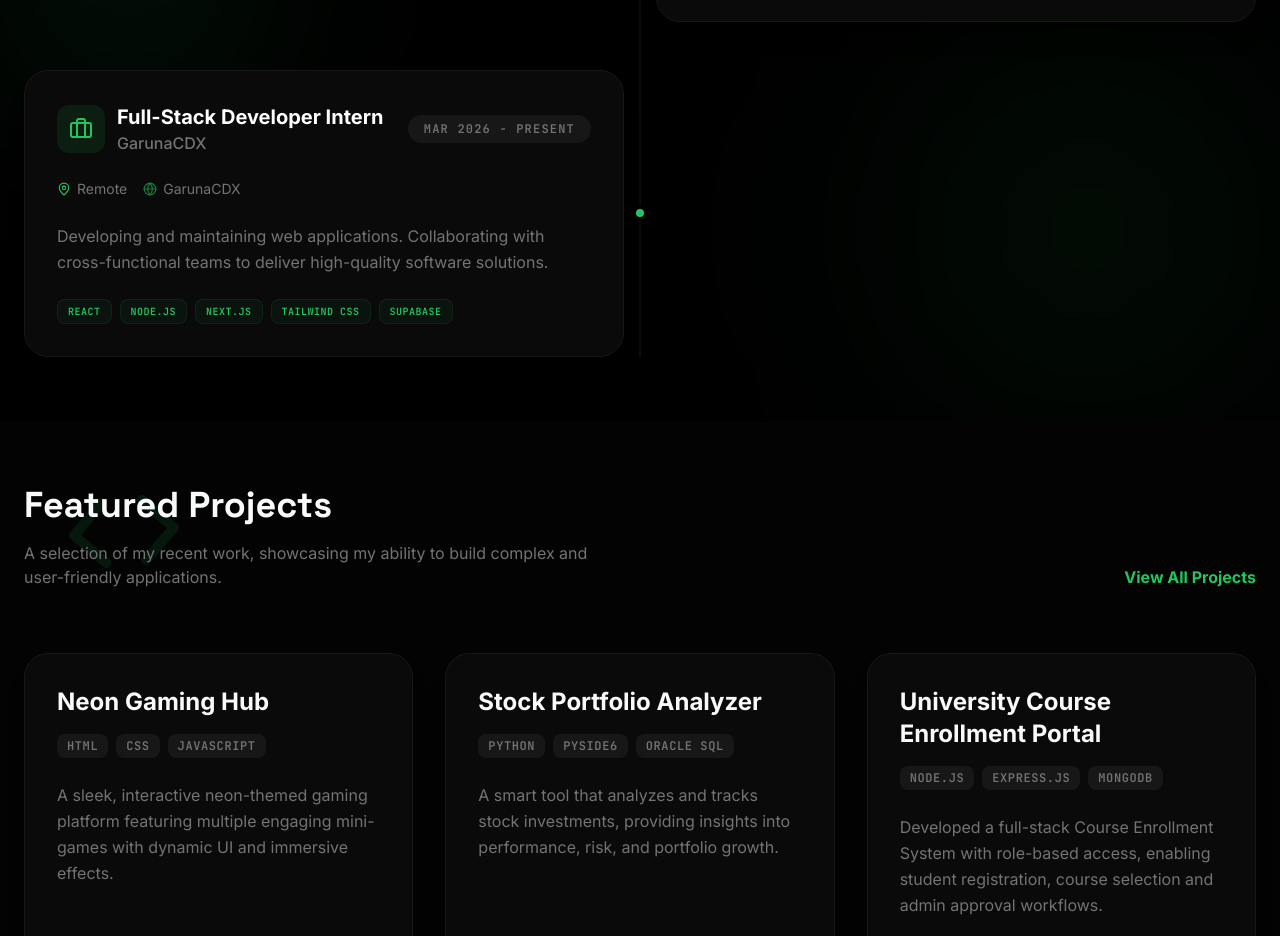
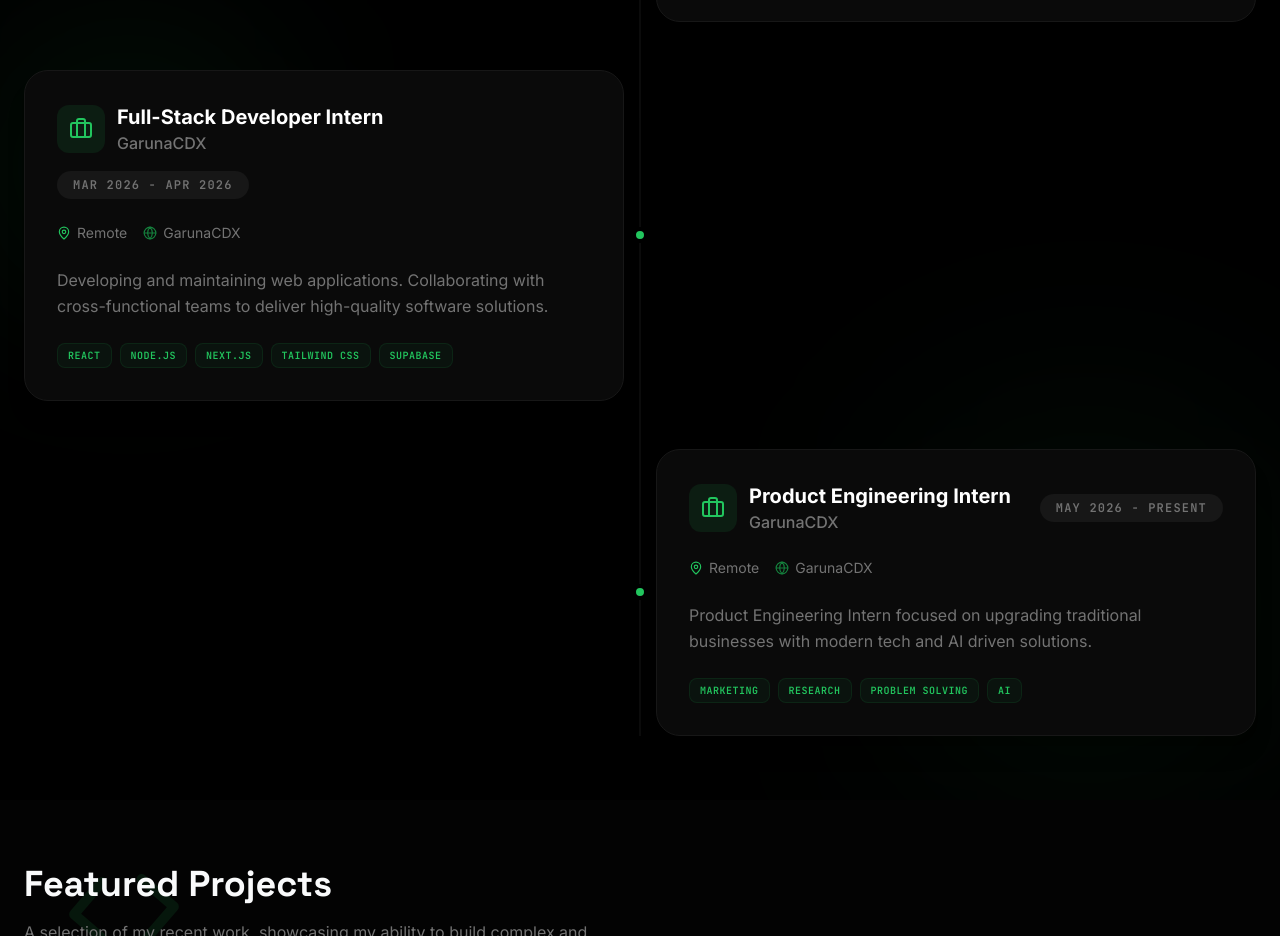
Before and after one commit to Sudhirrrr48/my-portfolio, a React (Vite) app: page / in a window 1280 px wide. Shown: the part 2767-3703 px from the top of the page. Built offline with nearby package versions, Linux system fonts and the light colour scheme.

Commit message:
Update internship periods and add new position

```diff
--- a/src/components/Experience.tsx
+++ b/src/components/Experience.tsx
@@ -15,9 +15,17 @@ const experiences = [
     title: 'Full-Stack Developer Intern',
     company: 'GarunaCDX',
     location: 'Remote',
-    period: 'Mar 2026 - Present',
+    period: 'Mar 2026 - Apr 2026',
     description: 'Developing and maintaining web applications. Collaborating with cross-functional teams to deliver high-quality software solutions.',
     skills: ['React', 'Node.js', 'Next.js', 'Tailwind CSS', 'Supabase'],
+  },
+  {
+    title: 'Product Engineering Intern',
+    company: 'GarunaCDX',
+    location: 'Remote',
+    period: 'May 2026 - Present',
+    description: 'Product Engineering Intern focused on upgrading traditional businesses with modern tech and AI driven solutions.',
+    skills: ['Marketing','Research','Problem Solving','AI'],
   },
 ];
 
```
